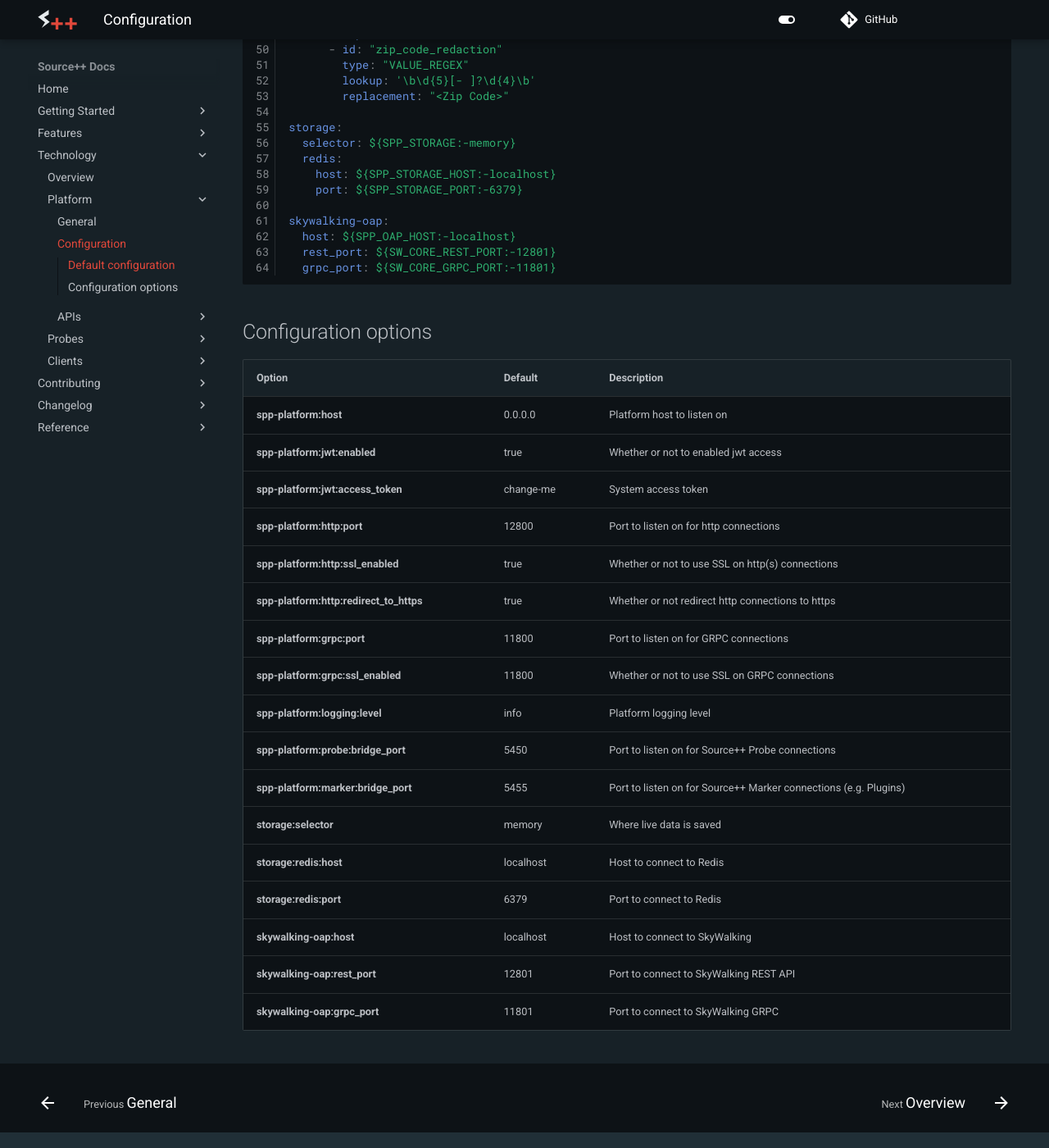
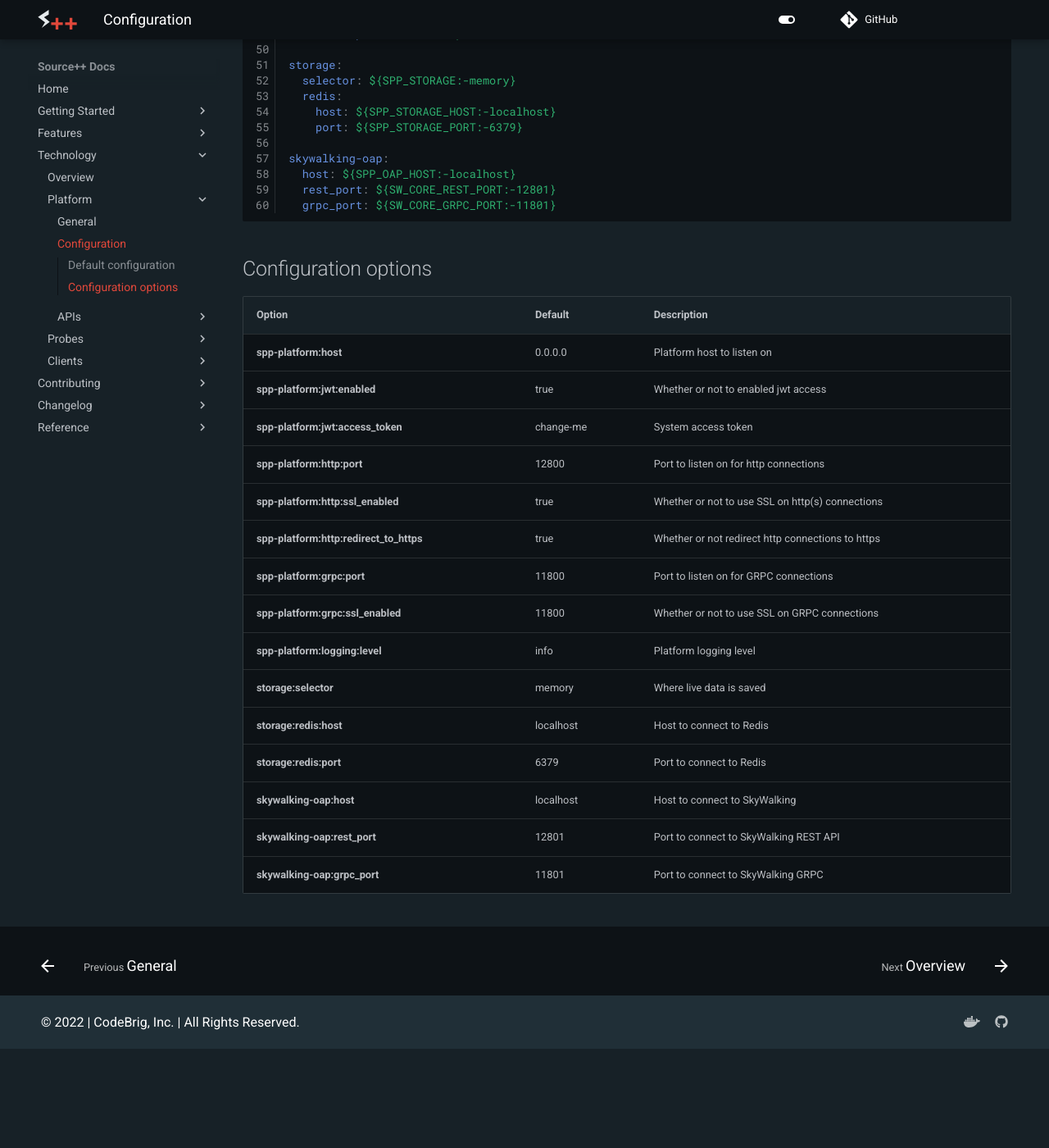
Before and after one commit to sourceplusplus/documentation, an MkDocs documentation site: the page built from docs/technology/platform/configuration.md, in a window 1280 px wide and 1400 px high, scrolled down 1123 px. Shown: the whole window at 82% size. Built offline with MkDocs 1.6.1 and Material for MkDocs 9.7.7, drawn with Linux system fonts in a browser that asks for light colours; comment, search, counter and statistics services are not loaded; the version menu is left out; after the commit the page ends 2402 px from its top, so only the background shows below that; some of the changed text lies outside the part shown.

Commit message:
docs: changes

```diff
--- a/docs/technology/platform/configuration.md
+++ b/docs/technology/platform/configuration.md
@@ -17,10 +17,6 @@
     ssl_enabled: ${SPP_GRPC_SSL_ENABLED:-true}
   logging:
     level: ${SPP_LOGGING_LEVEL:-info}
-  probe:
-    bridge_port: ${SPP_PROBE_BRIDGE_PORT:-5450}
-  marker:
-    bridge_port: ${SPP_MARKER_BRIDGE_PORT:-5455}
   pii-redaction:
     enabled: ${SPP_PII_REDACTION_ENABLED:-true}
     redactions:
@@ -82,8 +78,6 @@
 | **spp-platform:grpc:port**              | 11800     | Port to listen on for GRPC connections                           |
 | **spp-platform:grpc:ssl_enabled**       | 11800     | Whether or not to use SSL on GRPC connections                    |
 | **spp-platform:logging:level**          | info      | Platform logging level                                           |
-| **spp-platform:probe:bridge_port**      | 5450      | Port to listen on for Source++ Probe connections                 |
-| **spp-platform:marker:bridge_port**     | 5455      | Port to listen on for Source++ Marker connections (e.g. Plugins) |
 | **storage:selector**                    | memory    | Where live data is saved                                         |
 | **storage:redis:host**                  | localhost | Host to connect to Redis                                         |
 | **storage:redis:port**                  | 6379      | Port to connect to Redis                                         |
```
